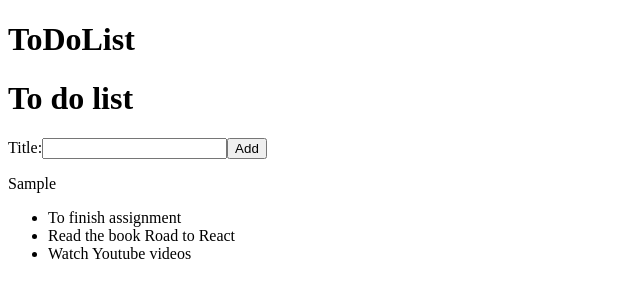
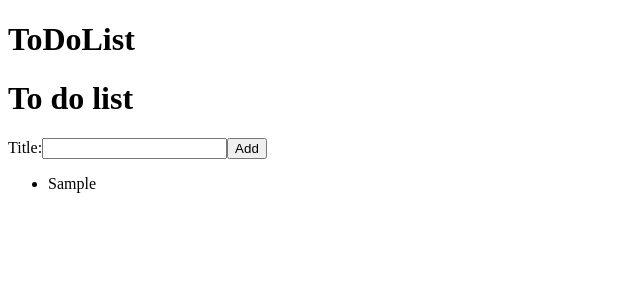
Before and after one commit to mcani/react-cockatoo, a React (Create React App) app: page / in a window 1280 px wide. Both pictures are taken after typing "Sample" into the empty fields and a click on the button "Add". Shown: the top 300 px of the page, without its empty margins (0-640 px from the left). Built offline with nearby package versions, Linux system fonts and the light colour scheme; the HTML template or start-up script is replaced by a standard one.

Commit message:
3rdattemt

```diff
--- a/src/AddTodoForm.js
+++ b/src/AddTodoForm.js
@@ -1,25 +1,38 @@
-import React from "react";
-function AddTodoForm (props){
+import React, { useState } from "react";
+
+function AddTodoForm({ onAddTodo }) {
+  const [todoTitle, setTodoTitle] = useState("");
+
   const handleAddTodo = (event) => {
+    event.preventDefault();
+    const newTodo = {
+      title: todoTitle,
+      id: Date.now()
+    };
+    onAddTodo(newTodo);
+    setTodoTitle("");
+  };
 
-        event.preventDefault();
-        const todoTitle = event.target.title.value;
-        console.log(todoTitle);
-        event.target.title.value = "";
-        props.onAddTodo(todoTitle);
-    }
+  const handleTitleChange = (event) => {
+    const newTodoTitle = event.target.value;
+    setTodoTitle(newTodoTitle);
+  };
+
   return (
     <div>
       <h1>To do list</h1>
       <form onSubmit={handleAddTodo}>
-
-                <label htmtFor="todoTitle">
-                Title:
-                </label>
-                <input id="todoTitle" name="title"></input>
+        <label htmlFor="todoTitle">Title:</label>
+        <input
+          id="todoTitle"
+          name="title"
+          value={todoTitle}
+          onChange={handleTitleChange}
+        />
         <button type="submit">Add</button>
       </form>
     </div>
-    )
+  );
 }
-export default AddTodoForm
+
+export default AddTodoForm;
--- a/src/App.js
+++ b/src/App.js
@@ -1,23 +1,31 @@
-import React, { useState} from 'react';
+import React, { useState } from 'react';
 import TodoList from './TodoList';
 import AddTodoForm from './AddTodoForm';
 
+function App() {
+const [todoTitle, setTodoTitle] = useState('');
+const [todoList, setTodoList] = useState([]);
 
+const handleTitleChange = (event) => {
+const newTodoTitle = event.target.value;
+setTodoTitle(newTodoTitle);
+};
 
+const addTodo = (newTodo) => {
+setTodoList([...todoList, newTodo]);
+};
 
-function App() {
-  const [newTodo, setNewTodo] = useState('');
-  return (
-    <div>
-      <h1>ToDoList</h1>
-      <AddTodoForm onAddTodo={setNewTodo}/>
-      <p>{newTodo}</p>
-      <TodoList />
-
-    </div>
-  );
+return (
+<div>
+<h1>ToDoList</h1>
+<AddTodoForm
+     onAddTodo={addTodo}
+     todoTitle={todoTitle}
+     handleTitleChange={handleTitleChange}
+   />
+<TodoList todoList={todoList} />
+</div>
+);
 }
 
-
-
 export default App;
--- a/src/TodoList.js
+++ b/src/TodoList.js
@@ -1,27 +1,12 @@
 import React from "react";
 import TodoListItem from './TodoListItem';
 
+function TodoList({ todoList }) {
+  return (
+    <ul>
+      {todoList.map(todoItem => <TodoListItem key={todoItem.id} todo={todoItem} />)}
+    </ul>
+  );
+};
 
-const todoList = [
-    {
-    title: 'To finish assignment',
-    id: 0,
-    },
-    {
-    title: 'Read the book Road to React',
-    id: 1,
-    },
-    {
-    title: 'Watch Youtube videos',
-    id: 2,
-    }
-    ];
-
-function TodoList(){
-    return(
-        <ul>
-         {todoList.map(todoItem => <TodoListItem key={todoItem.id} todo={todoItem} />)}
-        </ul>
-    )
-};
 export default TodoList;
--- a/src/TodoListItem.js
+++ b/src/TodoListItem.js
@@ -1,9 +1,9 @@
 import React from "react";
 
-function TodoListItem(props){
+function TodoListItem({ key, todo }){
    return(
-    <li key={props.key}>
-        {props.todo.title}
+    <li key={key}>
+        {todo.title}
     </li>
    )
 }
```
Lines whose indentation alone changed are shown as unchanged.
